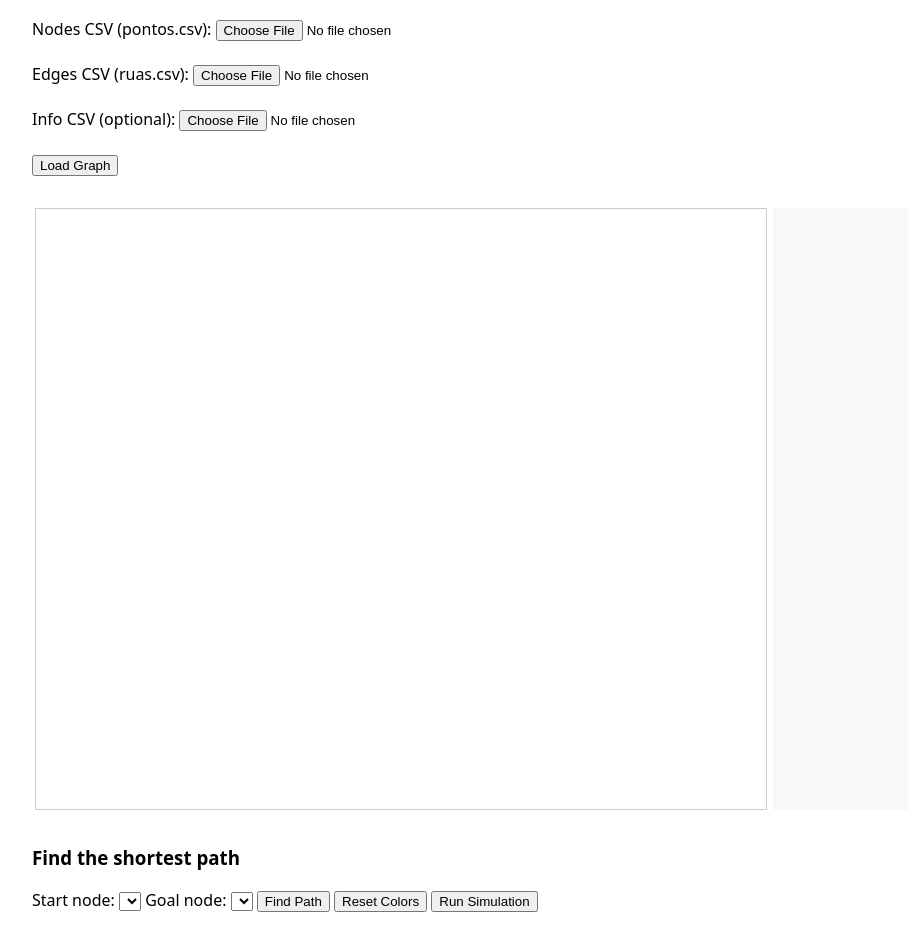
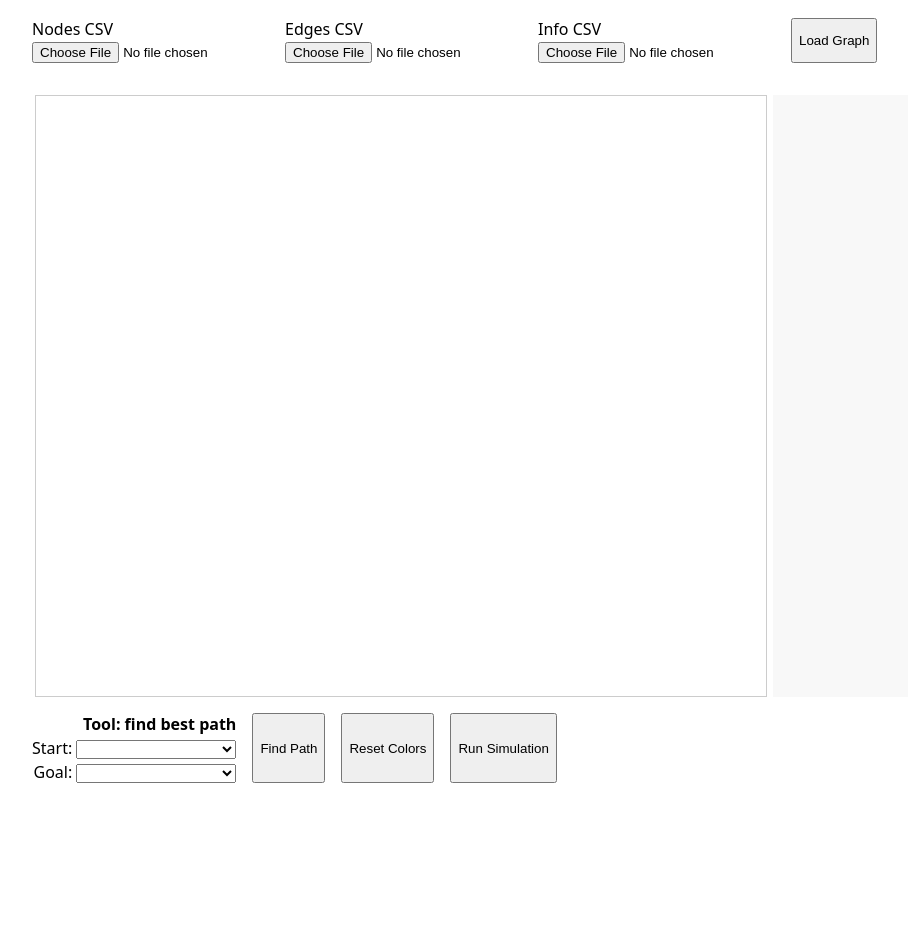
Before and after one commit to rosaqq/ambuseek, a plain HTML site: page index.html in a window 1280 px wide. Shown: the part 78-1022 px from the top of the page, without its empty margins (0-908 px from the left). After the commit the page ends 893 px from the top, so only its background shows below. Drawn offline with nearby package versions, Linux system fonts and the light colour scheme.

Commit message:
UI QOL additions fixed not working for start id = 0

```diff
--- a/index.html
+++ b/index.html
@@ -9,16 +9,45 @@
     <style>
         body { font-family: system-ui, sans-serif; margin: 2rem; }
         #network { width: 60%; height: 600px; border: 1px solid #ccc; margin: 1rem 0.2rem; }
-        .inputs { margin-bottom: 1rem; }
+        .inputs {
+            margin-bottom: 1rem;
+            display: flex;
+            justify-content: flex-start;
+        }
+        .controls {
+            display: flex;
+            gap: 1rem;
+        }
+        .controls h4 {
+            margin: 0;
+        }
+        #findPathSel {
+            display: flex;
+            gap: 2px;
+            flex-direction: column;
+            align-items: flex-end;
+        }
+        #findPathSel select {
+            width: 10rem;
+        }
     </style>
 </head>
 <body>
 <h1>Graph Visualizer + A* Pathfinder</h1>
 
 <div class="inputs">
-    <label>Nodes CSV (pontos.csv): <input type="file" id="nodesFile" accept=".csv"></label><br><br>
-    <label>Edges CSV (ruas.csv): <input type="file" id="edgesFile" accept=".csv"></label><br><br>
-    <label>Info CSV (optional): <input type="file" id="infoFile" accept=".csv"></label><br><br>
+    <label>
+        Nodes CSV<br>
+        <input type="file" id="nodesFile" accept=".csv">
+    </label>
+    <label>
+        Edges CSV <br>
+        <input type="file" id="edgesFile" accept=".csv">
+    </label>
+    <label>
+        Info CSV<br>
+        <input type="file" id="infoFile" accept=".csv">
+    </label>
     <button id="loadBtn">Load Graph</button>
 </div>
 
@@ -27,14 +56,12 @@
     <pre id="status" style="margin:1rem 0.2rem; font-weight:bold; white-space: pre-wrap; background:#f8f8f8; padding:0.5rem; flex:1; overflow-y:auto;"></pre>
 </div>
 
-<div class="inputs">
-    <h3>Find the shortest path</h3>
-    <label>Start node:
-        <select id="startNode"></select>
-    </label>
-    <label>Goal node:
-        <select id="goalNode"></select>
-    </label>
+<div class="controls">
+    <div id="findPathSel">
+        <h4>Tool: find best path</h4>
+        <label>Start: <select id="startNode"></select></label>
+        <label>Goal: <select id="goalNode"></select></label>
+    </div>
 
     <button id="findPathBtn">Find Path</button>
     <button id="resetColorsBtn">Reset Colors</button>
@@ -92,7 +119,7 @@
         // You store totalTime globally
         window.totalTimeAvailable = totalTime;
 
-        if (startPosition) {
+        if (startPosition !== null) {
             const startSelect = document.getElementById('startNode');
             startSelect.value = startPosition;
 
@@ -410,7 +437,7 @@
         const goalVal = document.getElementById('goalNode').value;
 
         // validate that user selected both (placeholder has empty string "")
-        if (!startVal || !goalVal) return alert("Enter both node IDs (select start and goal from the dropdowns)!");
+        if (!startVal || !goalVal) return alert("You must select start and goal from the dropdowns!");
 
         const start = parseInt(startVal, 10);
         const goal = parseInt(goalVal, 10);
```
